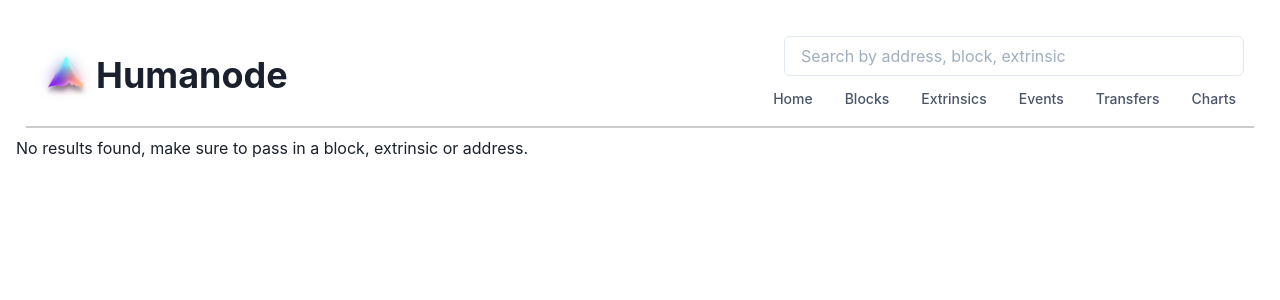
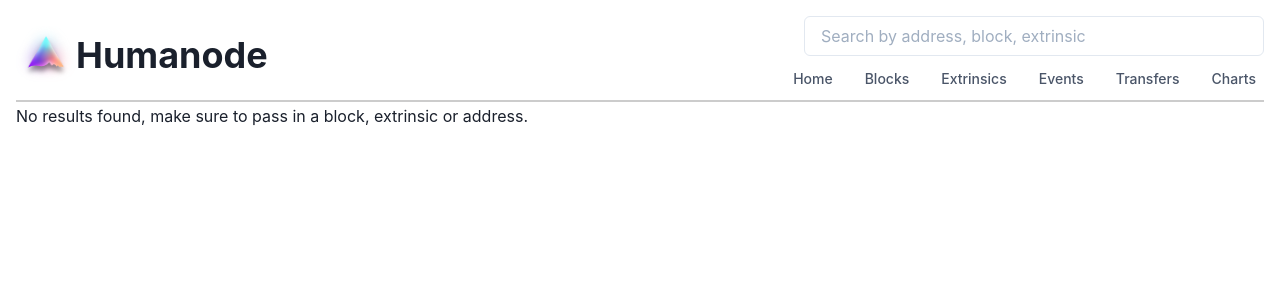
Before and after one commit to humanode-network/block-explorer-web, a React (Create React App) app: page /search in a window 1280 px wide. Shown: the top 300 px of the page. Built offline with nearby package versions, Linux system fonts and the light colour scheme.

Commit message:
Correct the navbar paddings

```diff
--- a/src/components/Navbar.tsx
+++ b/src/components/Navbar.tsx
@@ -57,10 +57,10 @@ export default function Navbar() {
 
   return (
     <Flex
-      padding={{ base: "2px", md: "10px" }}
-      margin={{ base: "10px 2px 2px", md: "10px" }}
       flexDirection={{ base: "column", lg: "row" }}
       boxShadow="0 2px #ccc"
+      padding="0 0 4px 0"
+      margin="0 0 4px 0"
     >
       <Flex>
         <Flex flex={{ base: 1 }} justify={{ base: "left" }} padding={"10px 0"}>
```
